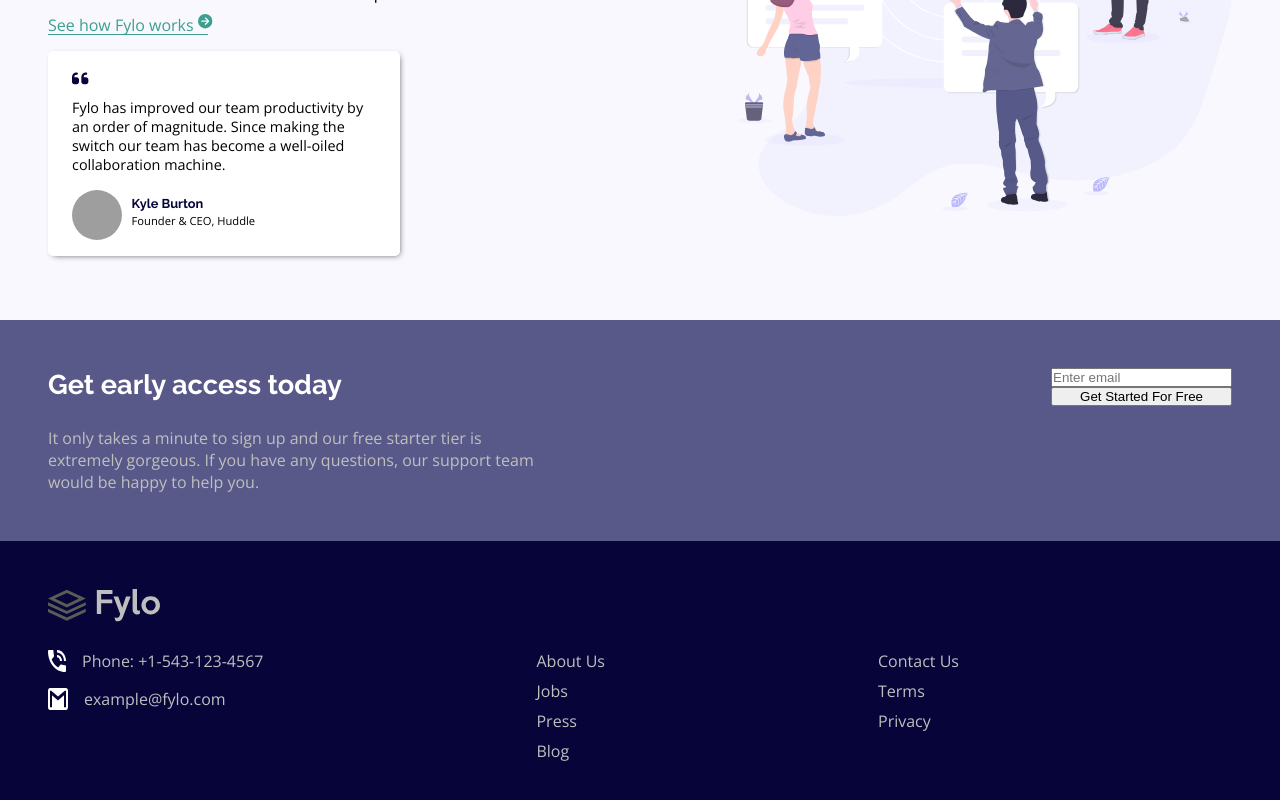
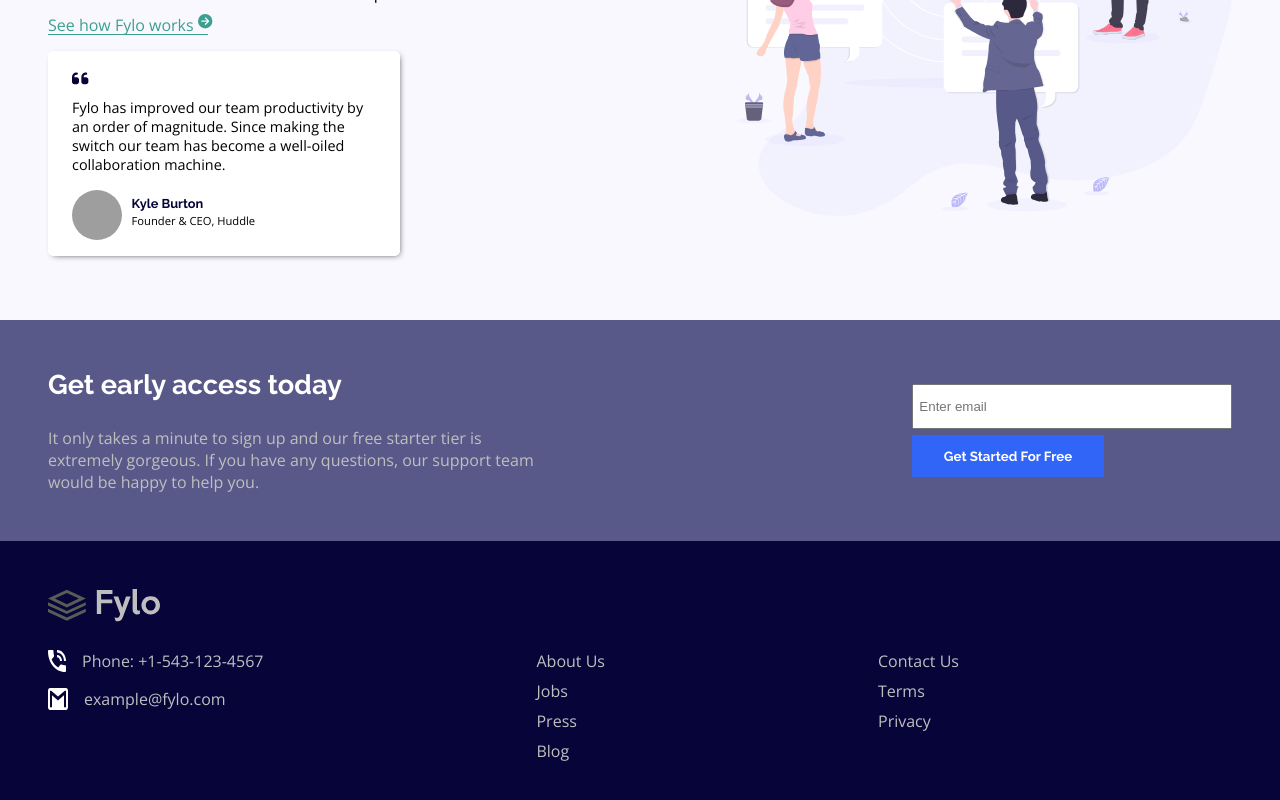
Before and after one commit to Presho99/fylo-landing-page, a React (Create React App) app: page / in a window 1280 px wide. Shown: the part 830-1630 px from the top of the page. Built offline with nearby package versions, Linux system fonts and the light colour scheme; grey boxes are pictures that could not be loaded.

Commit message:
style form in LandingThree component

```diff
--- a/src/assets/index.css
+++ b/src/assets/index.css
@@ -175,10 +175,32 @@ margin-top: 1em;
     font-family: "Open Sans";
     color:  hsl(0, 0%, 75%);
 }
+.three-form{
+
+    width: 20em;
+}
 .three-form form{
     display: flex;
     flex-direction: column;
+    font-family: "Open Sans", sans-serif;
+    margin: 1em auto;
 
+}
+
+.three-form form input{
+    padding: 1em 0.4em;
+    outline: none;
+}
+.three-btn{
+    width: 60%;
+    padding: 1em 0.2em;
+    margin-top: 0.4em;
+    background-color: hsl(224, 93%, 58%);
+    outline: none;
+    border: none;
+    color: #fff;
+    font-family: "Raleway", sans-serif;
+    font-weight: 700;
 }
 /* LandingThree */
 
```
